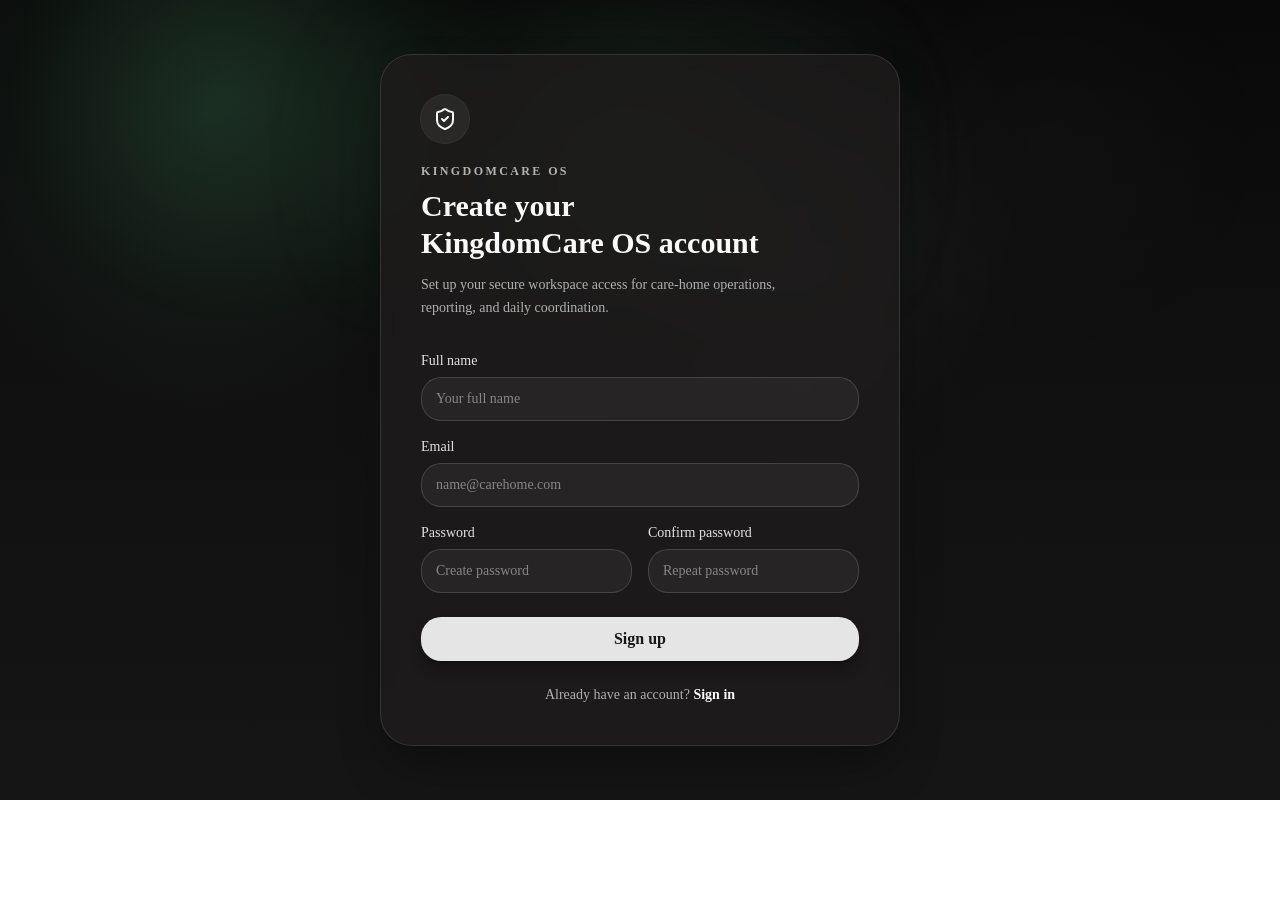
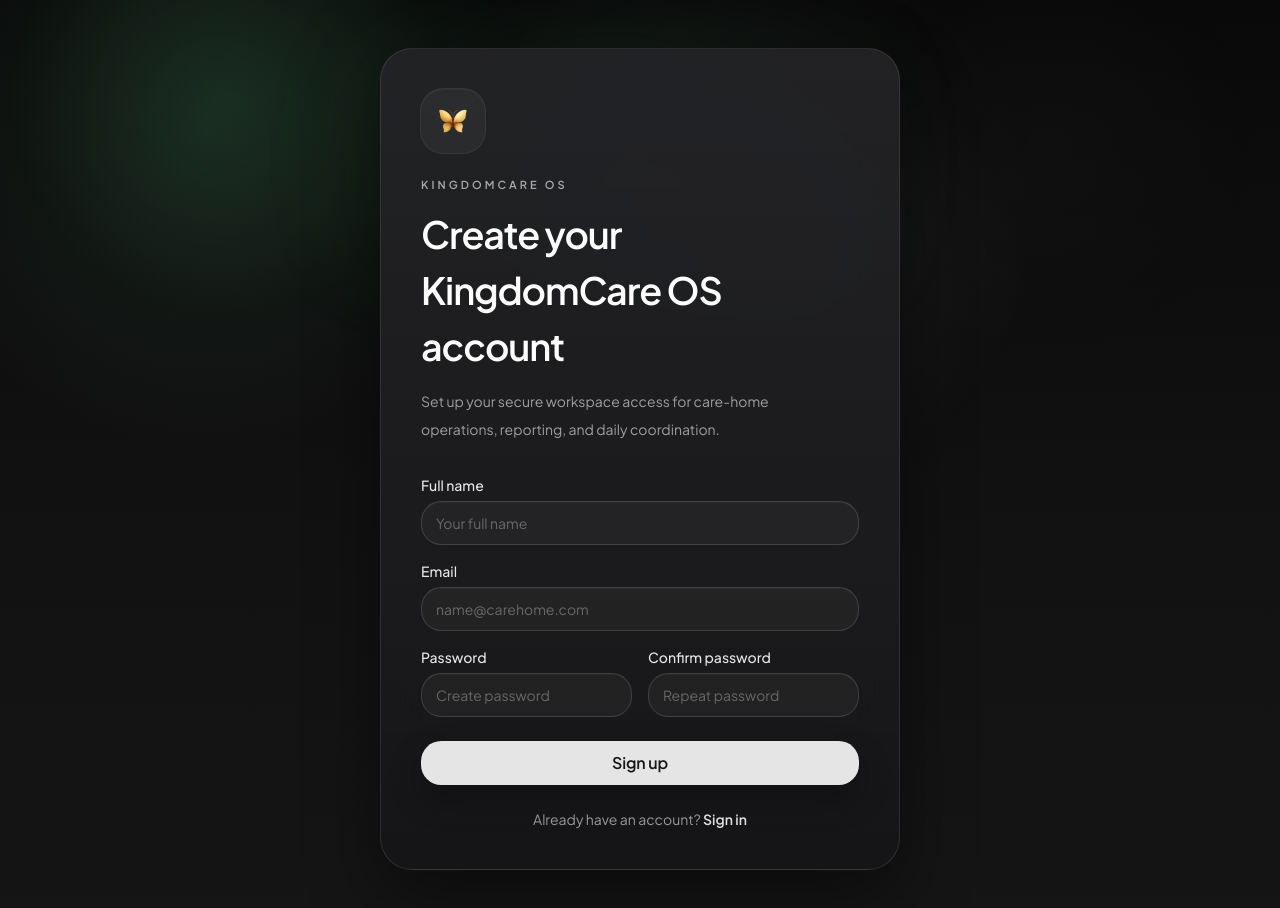
Before and after one commit to giftmpoola0-a11y/kingdomcare-os, a Next.js app: page /auth/sign-up in a window 1280 px wide. Shown: the top 908 px of the page. Before the commit the page ends 800 px from the top, so only its background shows below. Built offline with nearby package versions, Linux system fonts and the light colour scheme; no server answers.

Commit message:
Polish auth pages to match v0 reference

```diff
--- a/app/auth/AuthShell.tsx
+++ b/app/auth/AuthShell.tsx
@@ -1,4 +1,4 @@
-import { ShieldCheck } from 'lucide-react'
+import Image from 'next/image'
 import type { ReactNode } from 'react'
 
 interface AuthShellProps {
@@ -11,26 +11,34 @@ interface AuthShellProps {
 
 export default function AuthShell({ eyebrow, title, description, footer, children }: AuthShellProps) {
   return (
-    <main className="relative flex min-h-svh items-center justify-center overflow-hidden px-4 py-10">
-      <div className="absolute inset-0 -z-10 bg-[radial-gradient(60%_55%_at_50%_12%,_rgba(255,255,255,0.08),_transparent_70%)]" />
+    <main className="relative flex min-h-svh items-center justify-center overflow-hidden px-4 py-10 sm:py-12">
+      <div className="absolute inset-0 -z-10 bg-[radial-gradient(58%_52%_at_50%_10%,_rgba(255,255,255,0.11),_transparent_72%)]" />
       <div
-        className="absolute -top-24 left-1/2 -z-10 h-72 w-72 -translate-x-1/2 rounded-full blur-3xl"
-        style={{ background: 'rgba(255, 255, 255, 0.07)' }}
+        className="absolute -top-20 left-1/2 -z-10 h-72 w-72 -translate-x-1/2 rounded-full blur-3xl"
+        style={{ background: 'rgba(255, 255, 255, 0.06)' }}
       />
 
       <section className="relative w-full max-w-[520px]">
-        <div className="rounded-3xl border border-border bg-card/80 p-8 shadow-2xl shadow-black/40 backdrop-blur-sm sm:p-10">
-          <div className="flex size-12 items-center justify-center rounded-2xl bg-white/6 ring-1 ring-white/10">
-            <ShieldCheck className="size-6 text-foreground" aria-hidden="true" />
+        <div className="rounded-[2rem] border border-white/10 bg-[linear-gradient(180deg,rgba(36,36,39,0.9)_0%,rgba(22,22,24,0.96)_100%)] p-8 shadow-[0_28px_72px_rgba(0,0,0,0.44)] backdrop-blur-xl sm:p-10">
+          <div className="flex size-16 items-center justify-center rounded-[1.4rem] bg-white/[0.045] ring-1 ring-white/10 shadow-[inset_0_1px_0_rgba(255,255,255,0.04)]">
+            <div className="relative size-10 overflow-hidden rounded-xl">
+              <Image
+                src="/brand/the-kingdom-care-homes-logo.png"
+                alt="The Kingdom Care Homes butterfly mark"
+                fill
+                className="object-contain"
+                priority
+              />
+            </div>
           </div>
 
-          <p className="mt-5 text-xs font-semibold uppercase tracking-[0.2em] text-foreground/68">{eyebrow}</p>
-          <h1 className="mt-2 text-2xl font-semibold leading-tight text-balance sm:text-3xl">{title}</h1>
-          <p className="mt-3 max-w-sm text-sm leading-relaxed text-muted-foreground text-pretty">{description}</p>
+          <p className="mt-6 text-[11px] font-semibold uppercase tracking-[0.28em] text-white/62">{eyebrow}</p>
+          <h1 className="mt-3 text-[1.95rem] font-semibold tracking-[-0.03em] text-white sm:text-[2.35rem]">{title}</h1>
+          <p className="mt-3 max-w-[26rem] text-sm leading-7 text-white/58">{description}</p>
 
           <div className="mt-8">{children}</div>
 
-          <div className="mt-6 text-center text-sm text-muted-foreground">{footer}</div>
+          <div className="mt-6 text-center text-sm text-white/56">{footer}</div>
         </div>
       </section>
     </main>
--- a/app/auth/layout.tsx
+++ b/app/auth/layout.tsx
@@ -1,4 +1,10 @@
+import { Plus_Jakarta_Sans } from 'next/font/google'
 import type { CSSProperties, ReactNode } from 'react'
+
+const plusJakartaSans = Plus_Jakarta_Sans({
+  variable: '--font-v0-sans',
+  subsets: ['latin'],
+})
 
 const authThemeStyles = {
   '--background': 'oklch(0.145 0 0)',
@@ -15,7 +21,10 @@ const authThemeStyles = {
 
 export default function AuthLayout({ children }: { children: ReactNode }) {
   return (
-    <div className="v0-dashboard-theme dark min-h-screen bg-background text-foreground" style={authThemeStyles}>
+    <div
+      className={`${plusJakartaSans.variable} v0-dashboard-theme dark min-h-screen bg-background font-sans text-foreground antialiased`}
+      style={authThemeStyles}
+    >
       {children}
     </div>
   )
--- a/app/auth/sign-in/page.tsx
+++ b/app/auth/sign-in/page.tsx
@@ -8,7 +8,11 @@ import { signInAction } from '@/app/auth/actions'
 import { getSupabaseBrowserClient } from '@/app/lib/supabase/client'
 
 const INPUT_CLASS =
-  'h-11 w-full rounded-xl border border-input bg-white/5 px-3.5 text-sm text-foreground placeholder:text-muted-foreground/70 outline-none transition-colors focus:border-white/22 focus:ring-2 focus:ring-white/12'
+  'h-11 w-full rounded-xl border border-input bg-white/[0.04] px-3.5 text-sm text-foreground placeholder:text-white/32 shadow-[inset_0_1px_0_rgba(255,255,255,0.03)] outline-none transition-[border-color,box-shadow,background-color] duration-200 hover:border-white/14 focus:border-white/20 focus:bg-white/[0.06] focus:ring-4 focus:ring-white/7'
+
+const LINK_CLASS = 'font-semibold text-foreground/88 underline-offset-4 transition-all duration-200 hover:text-foreground hover:underline hover:opacity-80'
+const BUTTON_CLASS =
+  'mt-2 h-11 w-full rounded-xl bg-primary text-base font-semibold tracking-[-0.01em] text-primary-foreground shadow-[0_14px_32px_rgba(0,0,0,0.28)] transition-all duration-200 hover:-translate-y-px hover:bg-white hover:shadow-[0_18px_38px_rgba(0,0,0,0.34)] active:translate-y-0 disabled:cursor-not-allowed disabled:opacity-60'
 
 function SignInContent() {
   const router = useRouter()
@@ -77,7 +81,7 @@ function SignInContent() {
       footer={
         <>
           Need an account?{' '}
-          <Link href="/auth/sign-up" className="font-semibold text-foreground underline-offset-4 hover:underline">
+          <Link href="/auth/sign-up" className={LINK_CLASS}>
             Sign up
           </Link>
         </>
@@ -85,7 +89,7 @@ function SignInContent() {
     >
       <div className="flex flex-col gap-4">
         <div className="flex flex-col gap-1.5">
-          <label htmlFor="email" className="text-sm font-medium text-foreground/90">
+          <label htmlFor="email" className="text-sm font-medium text-foreground/92">
             Email
           </label>
           <input
@@ -100,7 +104,7 @@ function SignInContent() {
         </div>
 
         <div className="flex flex-col gap-1.5">
-          <label htmlFor="password" className="text-sm font-medium text-foreground/90">
+          <label htmlFor="password" className="text-sm font-medium text-foreground/92">
             Password
           </label>
           <input
@@ -120,12 +124,7 @@ function SignInContent() {
           </p>
         ) : null}
 
-        <button
-          type="button"
-          onClick={handleSubmit}
-          disabled={submitting}
-          className="mt-2 h-11 w-full rounded-xl bg-primary text-base font-semibold text-primary-foreground shadow-lg shadow-black/30 transition-colors hover:bg-white/90 disabled:cursor-not-allowed disabled:opacity-60"
-        >
+        <button type="button" onClick={handleSubmit} disabled={submitting} className={BUTTON_CLASS}>
           {submitting ? 'Signing in...' : 'Sign in'}
         </button>
       </div>
@@ -150,16 +149,16 @@ function SignInFallback() {
       footer={
         <>
           Need an account?{' '}
-          <Link href="/auth/sign-up" className="font-semibold text-foreground underline-offset-4 hover:underline">
+          <Link href="/auth/sign-up" className={LINK_CLASS}>
             Sign up
           </Link>
         </>
       }
     >
       <div className="flex flex-col gap-4">
-        <div className="h-11 rounded-xl border border-input bg-white/5" />
-        <div className="h-11 rounded-xl border border-input bg-white/5" />
-        <div className="mt-2 h-11 rounded-xl bg-primary shadow-lg shadow-black/30" />
+        <div className="h-11 rounded-xl border border-input bg-white/[0.04]" />
+        <div className="h-11 rounded-xl border border-input bg-white/[0.04]" />
+        <div className="mt-2 h-11 rounded-xl bg-primary shadow-[0_14px_32px_rgba(0,0,0,0.28)]" />
       </div>
     </AuthShell>
   )
--- a/app/auth/sign-up/page.tsx
+++ b/app/auth/sign-up/page.tsx
@@ -8,7 +8,11 @@ import { signUpAction } from '@/app/auth/actions'
 import { getSupabaseBrowserClient } from '@/app/lib/supabase/client'
 
 const INPUT_CLASS =
-  'h-11 w-full rounded-xl border border-input bg-white/5 px-3.5 text-sm text-foreground placeholder:text-muted-foreground/70 outline-none transition-colors focus:border-white/22 focus:ring-2 focus:ring-white/12'
+  'h-11 w-full rounded-xl border border-input bg-white/[0.04] px-3.5 text-sm text-foreground placeholder:text-white/32 shadow-[inset_0_1px_0_rgba(255,255,255,0.03)] outline-none transition-[border-color,box-shadow,background-color] duration-200 hover:border-white/14 focus:border-white/20 focus:bg-white/[0.06] focus:ring-4 focus:ring-white/7'
+
+const LINK_CLASS = 'font-semibold text-foreground/88 underline-offset-4 transition-all duration-200 hover:text-foreground hover:underline hover:opacity-80'
+const BUTTON_CLASS =
+  'mt-2 h-11 w-full rounded-xl bg-primary text-base font-semibold tracking-[-0.01em] text-primary-foreground shadow-[0_14px_32px_rgba(0,0,0,0.28)] transition-all duration-200 hover:-translate-y-px hover:bg-white hover:shadow-[0_18px_38px_rgba(0,0,0,0.34)] active:translate-y-0 disabled:cursor-not-allowed disabled:opacity-60'
 
 export default function SignUpPage() {
   const router = useRouter()
@@ -90,7 +94,7 @@ export default function SignUpPage() {
       footer={
         <>
           Already have an account?{' '}
-          <Link href="/auth/sign-in" className="font-semibold text-foreground underline-offset-4 hover:underline">
+          <Link href="/auth/sign-in" className={LINK_CLASS}>
             Sign in
           </Link>
         </>
@@ -98,7 +102,7 @@ export default function SignUpPage() {
     >
       <div className="flex flex-col gap-4">
         <div className="flex flex-col gap-1.5">
-          <label htmlFor="fullName" className="text-sm font-medium text-foreground/90">
+          <label htmlFor="fullName" className="text-sm font-medium text-foreground/92">
             Full name
           </label>
           <input
@@ -113,7 +117,7 @@ export default function SignUpPage() {
         </div>
 
         <div className="flex flex-col gap-1.5">
-          <label htmlFor="email" className="text-sm font-medium text-foreground/90">
+          <label htmlFor="email" className="text-sm font-medium text-foreground/92">
             Email
           </label>
           <input
@@ -129,7 +133,7 @@ export default function SignUpPage() {
 
         <div className="grid gap-4 sm:grid-cols-2">
           <div className="flex flex-col gap-1.5">
-            <label htmlFor="password" className="text-sm font-medium text-foreground/90">
+            <label htmlFor="password" className="text-sm font-medium text-foreground/92">
               Password
             </label>
             <input
@@ -144,7 +148,7 @@ export default function SignUpPage() {
           </div>
 
           <div className="flex flex-col gap-1.5">
-            <label htmlFor="confirmPassword" className="text-sm font-medium text-foreground/90">
+            <label htmlFor="confirmPassword" className="text-sm font-medium text-foreground/92">
               Confirm password
             </label>
             <input
@@ -166,17 +170,12 @@ export default function SignUpPage() {
         ) : null}
 
         {message ? (
-          <p className="rounded-xl border border-white/10 bg-white/6 px-3.5 py-3 text-sm text-foreground/90">
+          <p className="rounded-xl border border-white/10 bg-white/[0.045] px-3.5 py-3 text-sm text-foreground/90">
             {message}
           </p>
         ) : null}
 
-        <button
-          type="button"
-          onClick={handleSubmit}
-          disabled={submitting}
-          className="mt-2 h-11 w-full rounded-xl bg-primary text-base font-semibold text-primary-foreground shadow-lg shadow-black/30 transition-colors hover:bg-white/90 disabled:cursor-not-allowed disabled:opacity-60"
-        >
+        <button type="button" onClick={handleSubmit} disabled={submitting} className={BUTTON_CLASS}>
           {submitting ? 'Signing up...' : 'Sign up'}
         </button>
       </div>
```
